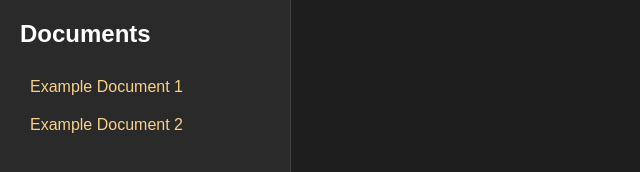
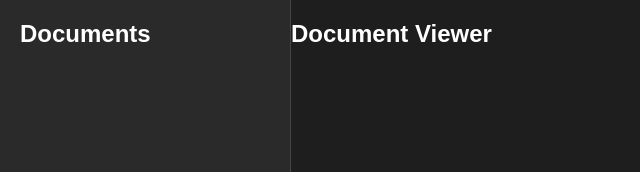
Before and after one commit to bravo945/Sonnyverse, a plain HTML site: page index.html in a window 1280 px wide. Shown: the top 172 px of the page, without its empty margins (0-640 px from the left). Drawn offline with nearby package versions, Linux system fonts and the light colour scheme; files that its build step writes are made by us from their sources.

Commit message:
Update index.html

```diff
--- a/index.html
+++ b/index.html
@@ -6,7 +6,7 @@
     <title>Obsidian Vault Explorer</title>
     <link rel="stylesheet" href="styles.css">
     <style>
-        body {
+                body {
             font-family: Arial, sans-serif;
             background-color: #1e1e1e;
             color: #e6e6e6;
@@ -47,13 +47,16 @@
     <div id="app">
         <div id="sidebar">
             <h2>Documents</h2>
-            <ul id="fileList">
-                <!-- Add each HTML file as a link here manually -->
-                <li><a href="reader.html?file=example1.html" style="color: #F9D08A;">Example Document 1</a></li>
-                <li><a href="reader.html?file=example2.html" style="color: #F9D08A;">Example Document 2</a></li>
-                <!-- Repeat for each document -->
-            </ul>
+            <ul id="fileList"></ul>
+        </div>
+        <div id="reader">
+            <h2>Document Viewer</h2>
+            <div id="content"></div>
         </div>
     </div>
+
+    <!-- Updated script sources for GitHub Pages compatibility -->
+    <script src="./marked.min.js"></script>
+    <script src="./scripts.js"></script>
 </body>
 </html>
```
